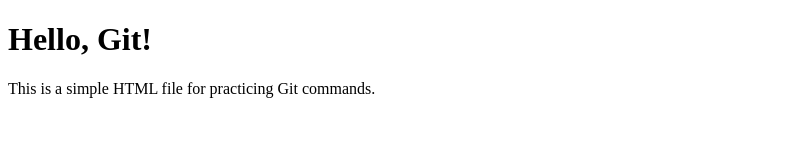
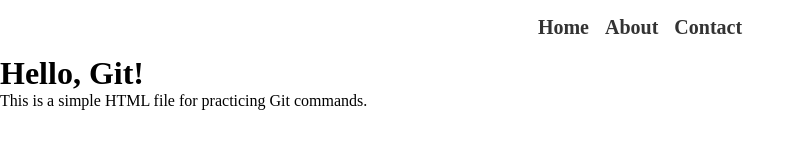
Before and after one commit to gonchi028/git-practice-3, a plain HTML site: page index.html in a window 1280 px wide. Shown: the whole page, without its empty margins (0-805 px from the left). Drawn offline with Linux system fonts and the light colour scheme.

Commit message:
gonchi/feature: menu added

```diff
--- a/index.html
+++ b/index.html
@@ -4,8 +4,16 @@
     <meta charset="UTF-8" />
     <meta name="viewport" content="width=device-width, initial-scale=1.0" />
     <title>Git practice 3</title>
+    <link rel="stylesheet" href="./styles.css" />
   </head>
   <body>
+    <nav class="navbar">
+      <ul>
+        <li><a href="#">Home</a></li>
+        <li><a href="#">About</a></li>
+        <li><a href="#">Contact</a></li>
+      </ul>
+    </nav>
     <h1>Hello, Git!</h1>
     <p>This is a simple HTML file for practicing Git commands.</p>
   </body>
--- /dev/null
+++ b/styles.css
@@ -0,0 +1,29 @@
+* {
+  margin: 0;
+  padding: 0;
+  box-sizing: border-box;
+}
+
+.navbar ul {
+  list-style-type: none;
+  display: flex;
+  justify-content: center;
+  gap: 1rem;
+  padding: 1rem 0;
+}
+
+li {
+  cursor: pointer;
+}
+
+li a {
+  font-size: 1.25rem;
+  text-decoration: none;
+  color: #333;
+  font-weight: bold;
+}
+
+li a:hover {
+  color: #007BFF;
+  text-decoration: underline;
+}
```
